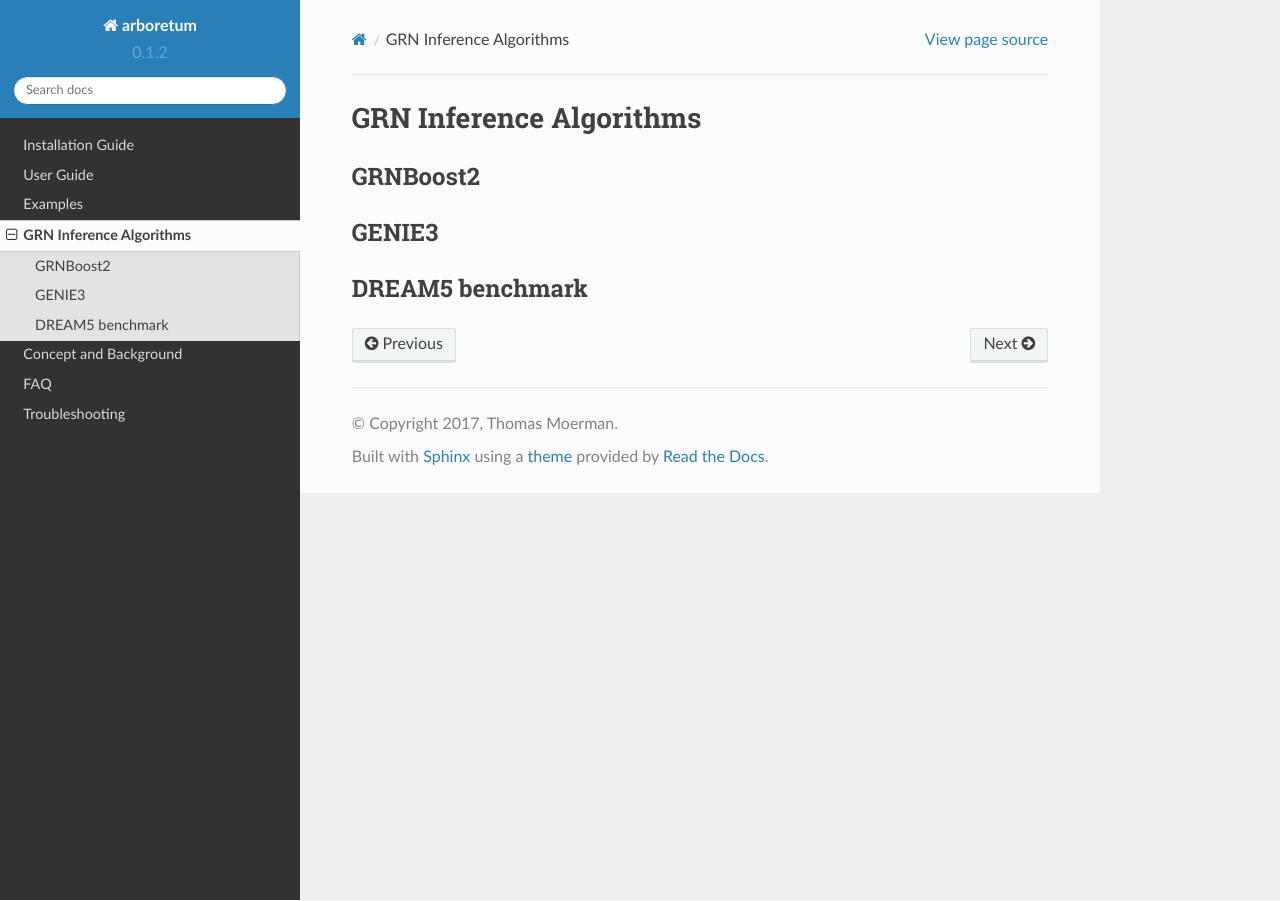
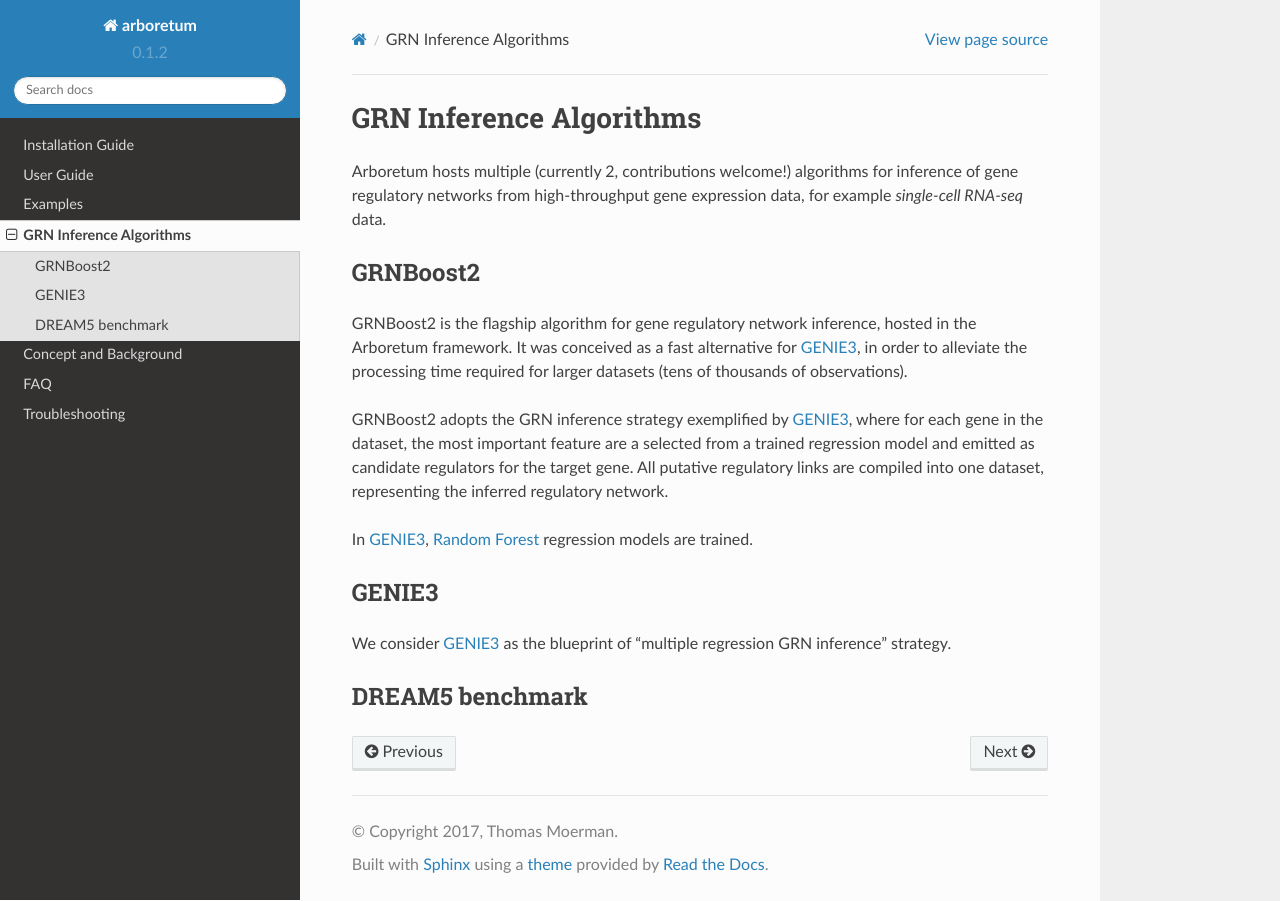
Before and after one commit to aertslab/arboreto, a Sphinx documentation site: the page built from docs/user/algorithms.rst, in a window 1280 px wide. Built offline with Sphinx 7.4.7 and the Read the Docs theme 2.0.0, drawn with Linux system fonts in a browser that asks for light colours.

Commit message:
documentation iteration

```diff
--- a/docs/user/algorithms.rst
+++ b/docs/user/algorithms.rst
@@ -1,11 +1,36 @@
+.. _GENIE3: http://www.montefiore.ulg.ac.be/~huynh-thu/GENIE3.html
+.. _`Random Forest`: https://en.wikipedia.org/wiki/Random_forest
+
 GRN Inference Algorithms
 ========================
+
+Arboretum hosts multiple (currently 2, contributions welcome!) algorithms for
+inference of gene regulatory networks from high-throughput gene expression data,
+for example *single-cell RNA-seq* data.
 
 GRNBoost2
 ---------
 
+GRNBoost2 is the flagship algorithm for gene regulatory network inference, hosted
+in the Arboretum framework. It was conceived as a fast alternative for GENIE3_,
+in order to alleviate the processing time required for larger datasets (tens of
+thousands of observations).
+
+GRNBoost2 adopts the GRN inference strategy exemplified by GENIE3_, where for
+each gene in the dataset, the most important feature are a selected from a trained
+regression model and emitted as candidate regulators for the target gene. All
+putative regulatory links are compiled into one dataset, representing the inferred
+regulatory network.
+
+In GENIE3_,  `Random Forest`_ regression models are trained.
+
+
 GENIE3
 ------
 
+We consider GENIE3_ as the blueprint of "multiple regression GRN inference"
+strategy.
+
+
 DREAM5 benchmark
 ----------------
--- a/docs/user/troubleshooting.rst
+++ b/docs/user/troubleshooting.rst
@@ -65,9 +67,9 @@ genes and the columns represent the observations.
 
 In order to maintain an API that is as lean is possible, Arboretum adopts
 the scikit-learn convention (rows=observations, columns=features). This means that
-the user bears the responsibility for providing the data in the right shape.
+the user is responsible for providing the data in the right shape.
 
-Fortunately, the Pandas and Numpy libraries feature all the necessary functions
+Fortunately, the Pandas_ and Numpy_ libraries feature all the necessary functions
 to preprocess your data.
 
 Troubleshooting
```
Also changed, not shown: other parts of docs/user/troubleshooting.rst (+2 -0 lines), 1 other file.
